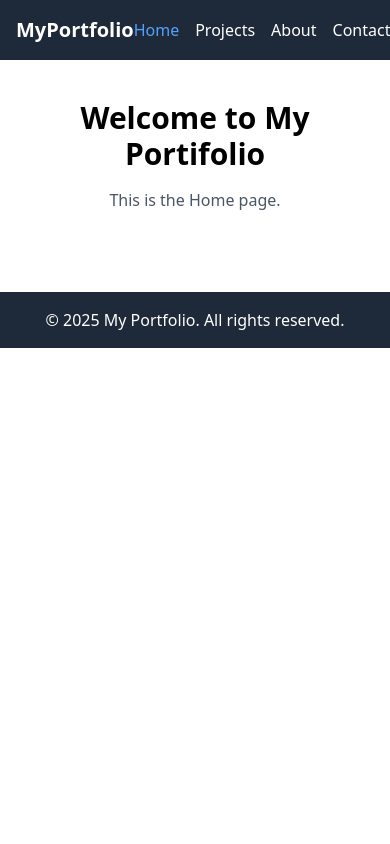
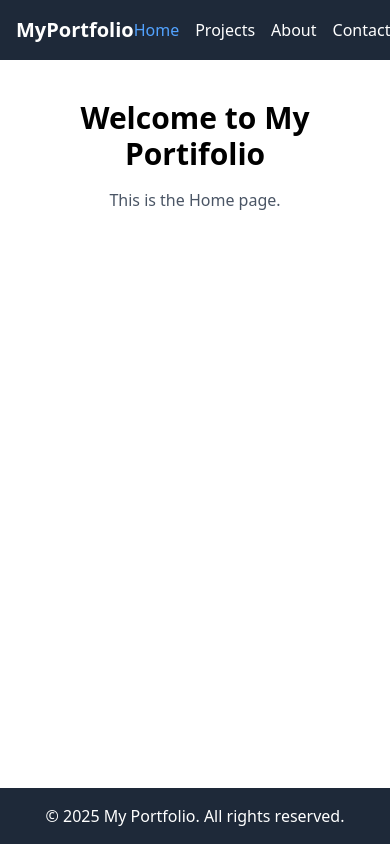
Before and after one commit to fufex3934/Codsoft, a React (Vite) app: page / in a window 390 px wide. Built offline with nearby package versions, Linux system fonts and the light colour scheme.

Commit message:
make responsive

```diff
--- a/src/App.jsx
+++ b/src/App.jsx
@@ -9,14 +9,16 @@
 
 
   return (
-    <div>
+    <div className='flex flex-col min-h-screen'>
       <Navbar/>
+    <div className='flex-grow'>
     <Routes>
       <Route path='/' element={<Home/>}/>
       <Route path='/about' element={<About/>}/>
       <Route path='/projects' element={<Projects/>}/>
       <Route path='/contact' element={<Contact/>}/>
     </Routes>
+    </div>
     <Footer/>
     </div>
   )
```
